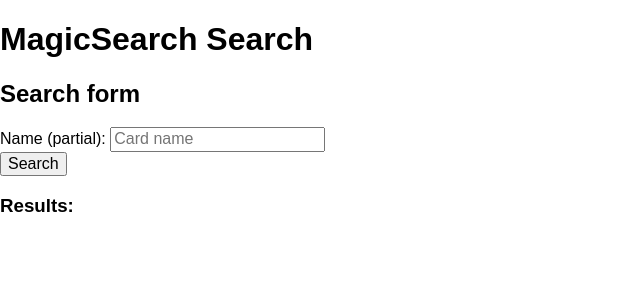
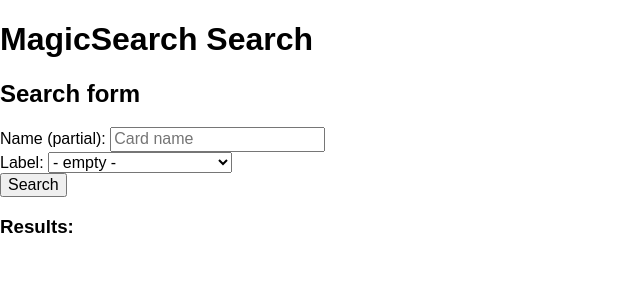
Before and after one commit to jmaister/magicserach, a Flask app: page /search in a window 1280 px wide. Shown: the top 300 px of the page, without its empty margins (0-640 px from the left). Run offline with Flask 2, Linux system fonts and the light colour scheme; data that the repository does not hold is empty; some libraries are stand-ins or nearby versions.

Commit message:
Add label dropdown for search

```diff
--- a/app.py
+++ b/app.py
@@ -19,13 +19,16 @@ def get_search():
     cur = conn.cursor()
 
     cardname = "%"
+    label = "%"
     if request.method == 'POST':
         cardname = "%" + request.form['cardname'] + "%"
+        label = "%" + request.form['label'] + "%"
 
     cur.execute("""SELECT * FROM cards AS c, cardlabels AS cl
-        WHERE lower(name) like lower(?)
-        AND c.uuid = cl.uuid
-    """, [cardname])
+        WHERE c.uuid = cl.uuid
+        AND lower(c.name) like lower(?)
+        AND lower(cl.labels) like lower(?)
+    """, [cardname, label])
     rows = cur.fetchall()
     return render_template('search.html', rows=rows)
 
--- a/templates/search.html
+++ b/templates/search.html
@@ -13,7 +13,11 @@
 
     <h2>Search form</h2>
     <form method="POST" action="/search" >
-      <div>Name (partial): <input name="cardname" placeholder="Card name" /> </div>
+      <div>Name (partial): <input name="cardname" placeholder="Card name" value="{{ request.form['cardname'] }}" /> </div>
+      <div>Label: <select name="label">
+        <option value="" {% if request.form['label'] == '' %} selected="selected"{% endif %}> - empty -</option>
+        <option value="ON_ENTER" {% if request.form['label'] == 'ON_ENTER' %} selected="selected"{% endif %}>On enter the battlefield</option>
+      </select> </div>
       <button type="submit">Search</button>
     </form>
 
```
